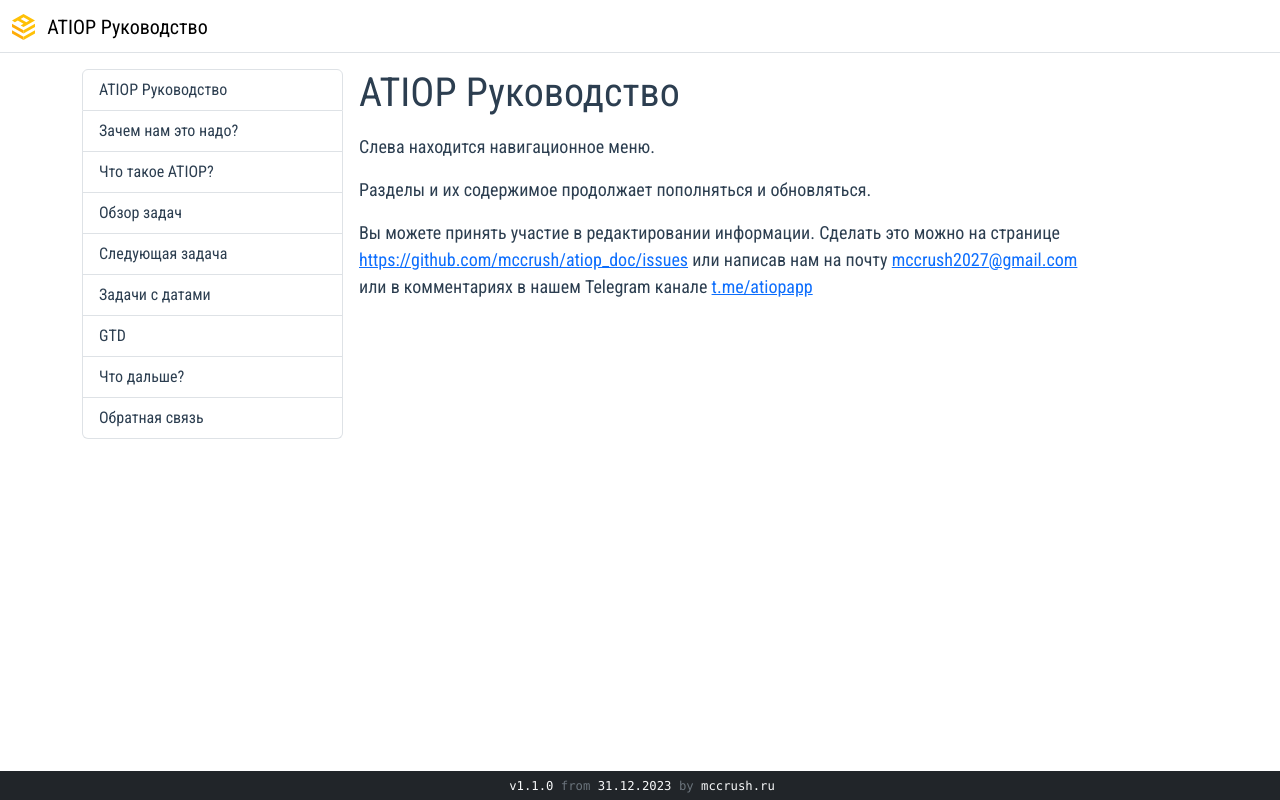
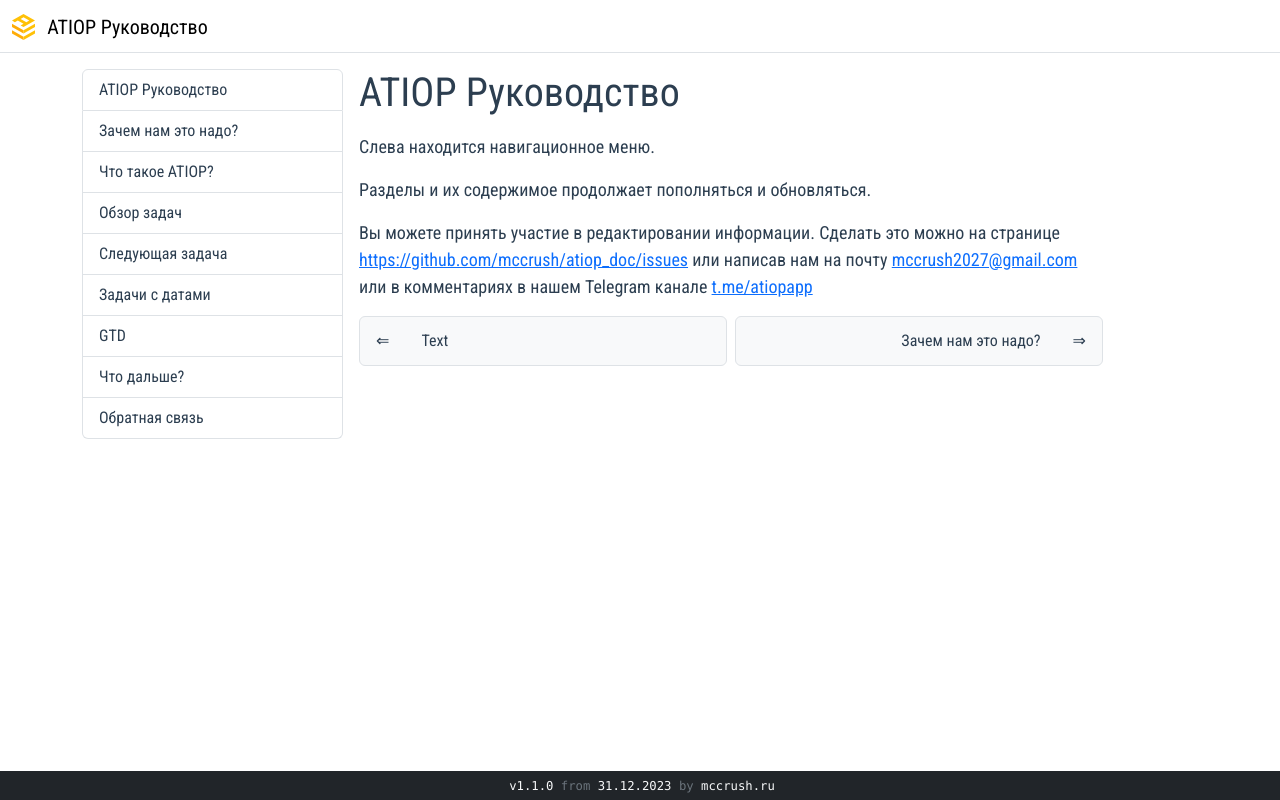
Before and after one commit to mccrush/atiop_doc, a Vue app: page / in a window 1280 px wide. Built offline with nearby package versions, Linux system fonts and the light colour scheme.

Commit message:
Add navigation buttons

```diff
--- a/src/App.vue
+++ b/src/App.vue
@@ -9,8 +9,9 @@
           <NavigationMenu class="" />
         </div>
 
-        <div class="col-12 col-md-9 col-xl-8 col-xxl-7 ps-md-1">
+        <div class="col-12 col-md-9 col-xl-8 col-xxl-7 ps-md-1 pb-4">
           <component :is="currentView" />
+          <NavigationButtons />
         </div>
       </div>
     </div>
@@ -24,6 +25,7 @@ import { getRout } from './helpers/getRout'
 import TheNavbar from './components/interface/TheNavbar.vue'
 import TheSidebar from './components/interface/TheSidebar.vue'
 import NavigationMenu from './components/interface/NavigationMenu.vue'
+import NavigationButtons from './components/interface/NavigationButtons.vue'
 import TheFooter from './components/interface/TheFooter.vue'
 
 import PageNavigation from './pages/PageNavigation.vue'
@@ -42,6 +44,7 @@ export default {
     TheNavbar,
     TheSidebar,
     NavigationMenu,
+    NavigationButtons,
     TheFooter,
 
     PageNavigation,
--- /dev/null
+++ b/src/components/interface/NavigationButtons.vue
@@ -0,0 +1,24 @@
+<template>
+  <div class="row lh-1">
+    <div class="col-6 pe-1">
+      <div
+        class="d-flex justify-content-start align-items-stretch rounded border bg-light cursor-pointer"
+      >
+        <div class="d-flex align-items-center p-3">
+          <div>⇐</div>
+        </div>
+        <div class="p-3">Text</div>
+      </div>
+    </div>
+    <div class="col-6 ps-1">
+      <div
+        class="d-flex justify-content-end align-items-stretch rounded border bg-light cursor-pointer"
+      >
+        <div class="text-end p-3">Зачем нам это надо?</div>
+        <div class="d-flex align-items-center p-3">
+          <div>⇒</div>
+        </div>
+      </div>
+    </div>
+  </div>
+</template>
```
